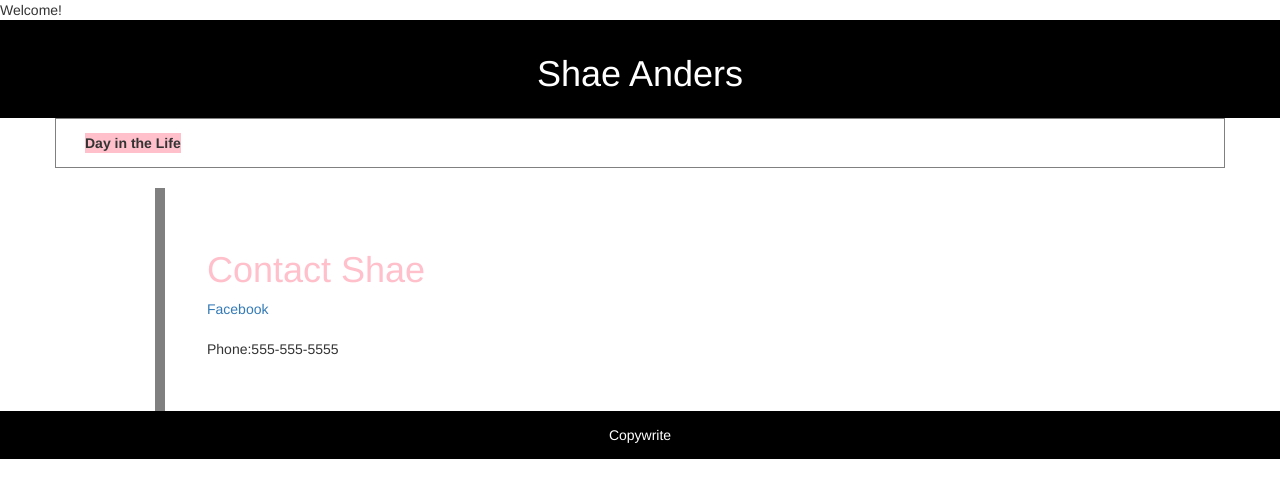
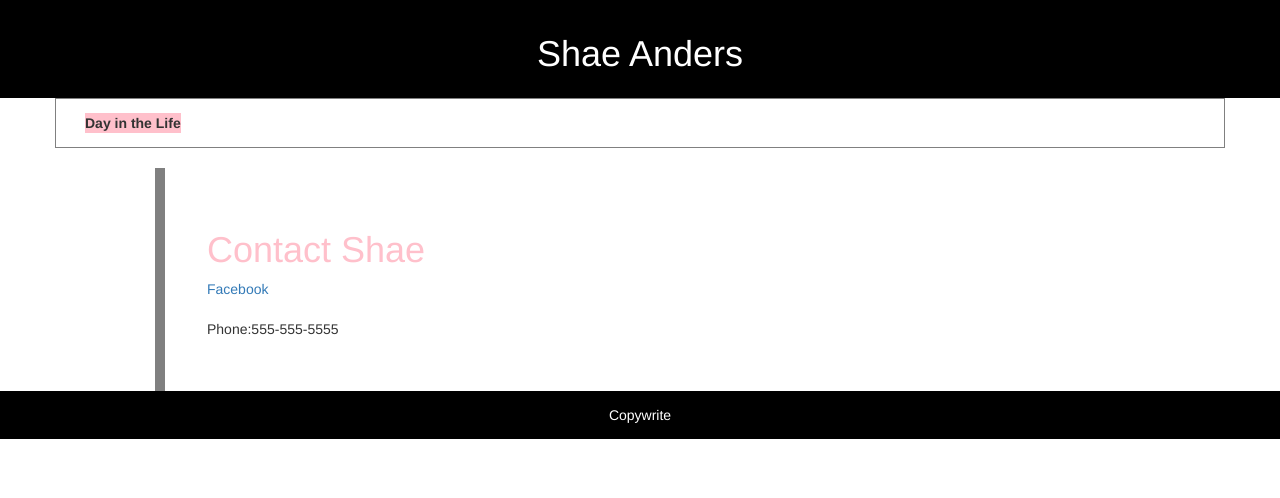
Before and after one commit to shaelarie/shaelarie.github.io, a plain HTML site: page page1.html in a window 1280 px wide. Drawn offline with nearby package versions, Linux system fonts and the light colour scheme.

Commit message:
fixed format of bootstrap

```diff
--- a/page1.html
+++ b/page1.html
@@ -4,8 +4,9 @@
   <link rel="stylesheet" href="https://maxcdn.bootstrapcdn.com/bootstrap/3.3.7/css/bootstrap.min.css" integrity="sha384-BVYiiSIFeK1dGmJRAkycuHAHRg32OmUcww7on3RYdg4Va+PmSTsz/K68vbdEjh4u" crossorigin="anonymous">
   <meta http-equiv="X-UA-Compatible" content="IE-edge">
   <meta name="viewpoint" content="width=device-width, initial-scale=1">
+
+  <link rel="stylesheet" type="text/css" href="bootstrap.css.map">
   <link rel="stylesheet" type="text/css" href="styles.css">
-  <link rel="stylesheet" type="text/css" href="bootstrap.css.map"
   <title>Welcome!</title>
 </head>
 <body>
```
